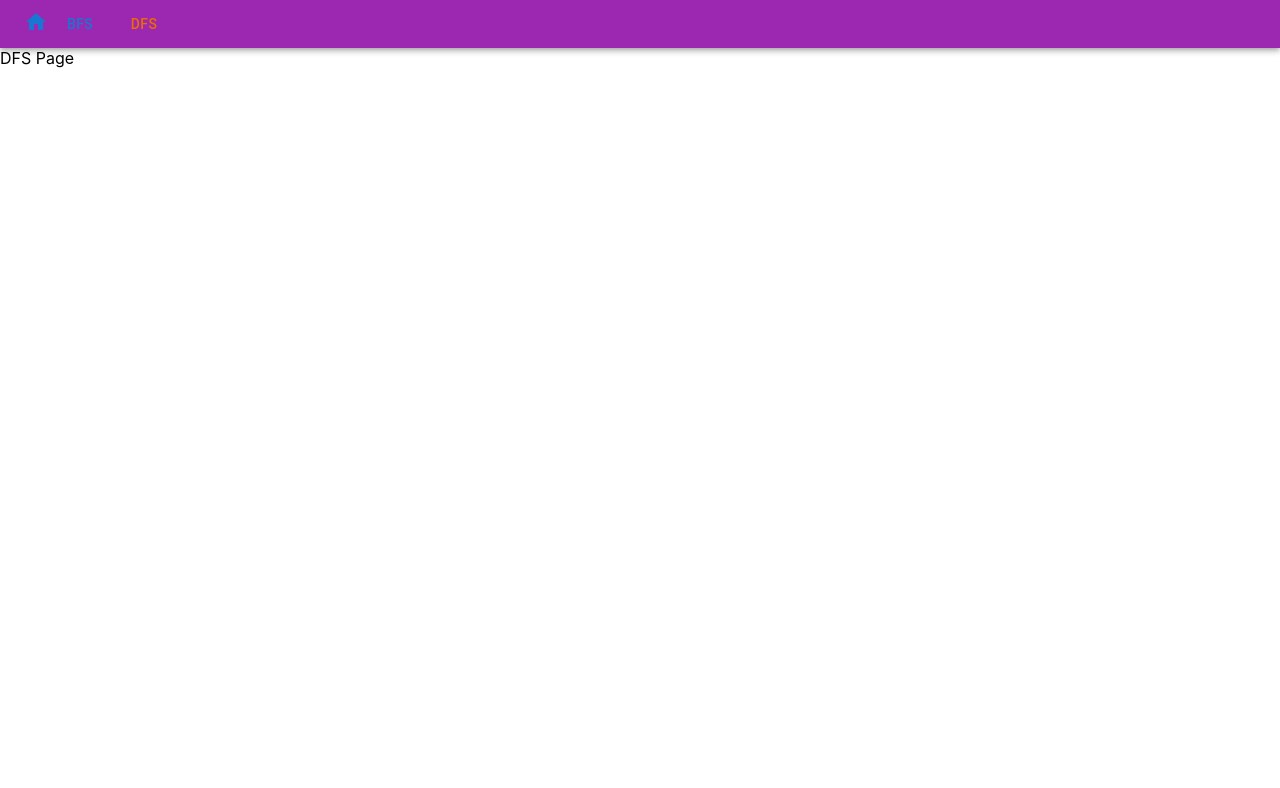
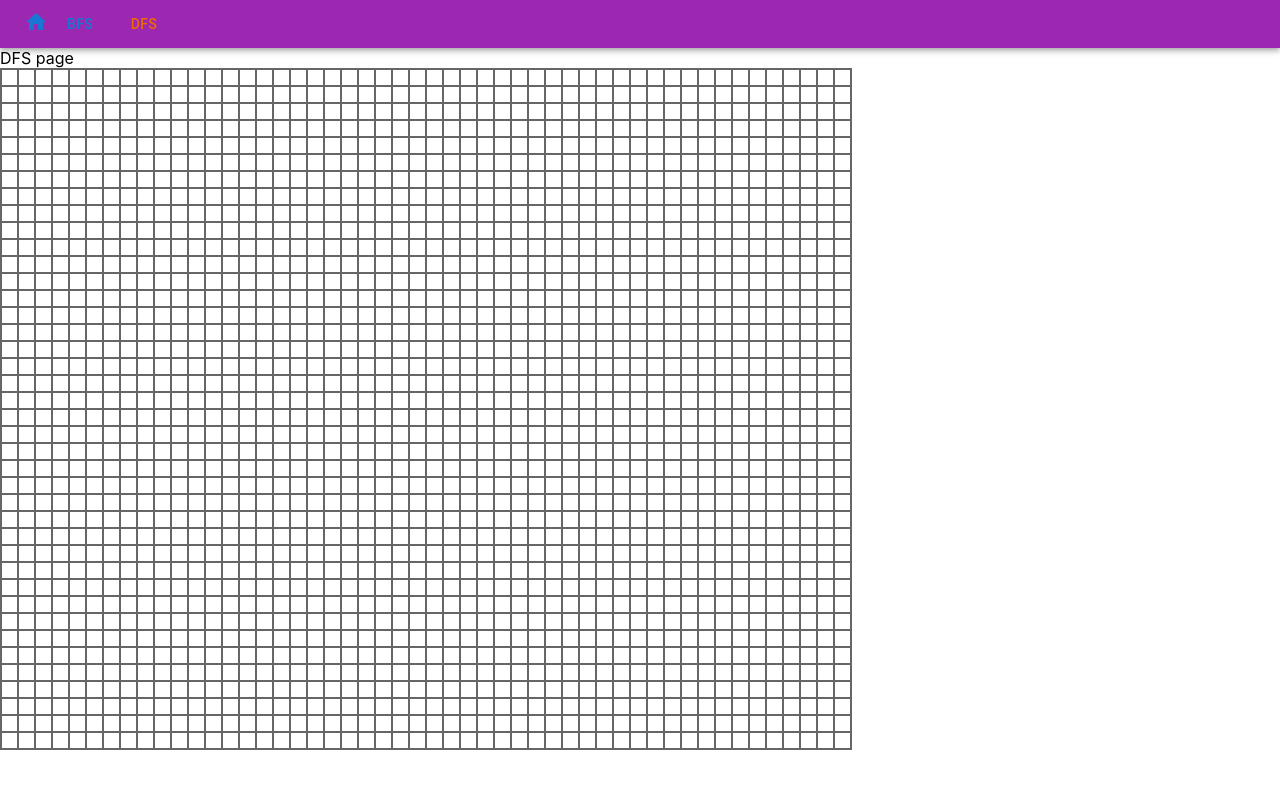
Before and after one commit to lwy123177/lwy123177.github.io, a React (Create React App) app: page /dfs in a window 1280 px wide. Shown: the top 788 px of the page. Built offline with nearby package versions, Linux system fonts and the light colour scheme.

Commit message:
Update Context API and markCell() for Grid

```diff
--- a/src/components/Bfs.tsx
+++ b/src/components/Bfs.tsx
@@ -1,23 +1,13 @@
-import { useState } from "react";
 import Grid from "./Grid";
-
-const h = 40;
-const w = 50;
+import { useContext } from "react";
+import { GridContext } from "../store/GridContext";
 
 const Bfs = () => {
-  let startGrid: string[][] = [];
-  for (let i = 0; i < h; i++) {
-    let row: string[] = [];
-    for (let j = 0; j < w; j++) {
-      row.push("empty");
-    }
-    startGrid.push(row);
-  }
-  const [grid, setGrid] = useState<string[][]>(startGrid);
+  const gridContext = useContext(GridContext);
   return (
     <div>
       BFS page
-      <Grid grid={grid} />
+      <Grid grid={gridContext.grid} />
     </div>
   );
 };
--- a/src/components/Dfs.tsx
+++ b/src/components/Dfs.tsx
@@ -1,4 +1,14 @@
+import Grid from "./Grid";
+import { useContext } from "react";
+import { GridContext } from "../store/GridContext";
+
 const Dfs = () => {
-  return <div>DFS Page</div>;
+  const gridContext = useContext(GridContext);
+  return (
+    <div>
+      DFS page
+      <Grid grid={gridContext.grid} />
+    </div>
+  );
 };
 export default Dfs;
--- a/src/components/Grid.tsx
+++ b/src/components/Grid.tsx
@@ -1,14 +1,22 @@
 import classes from "./Grid.module.css";
+import { useContext } from "react";
+import { GridContext } from "../store/GridContext";
 
 const Grid: React.FC<{
   grid: string[][];
 }> = (props) => {
+  const gridContext = useContext(GridContext);
   return (
     <div className={classes["div-table"]}>
-      {props.grid.map((row) => (
+      {props.grid.map((row, rowIndex) => (
         <div className={classes["div-table-row"]}>
-          {row.map((cell) => (
-            <div className={`${classes["div-table-col"]} ${classes[cell]}`} />
+          {row.map((cell, colIndex) => (
+            <div
+              className={`${classes["div-table-col"]} ${classes[cell]}`}
+              onClick={() => {
+                gridContext.markCell(rowIndex, colIndex, "obstacle");
+              }}
+            />
           ))}
         </div>
       ))}
--- a/src/index.tsx
+++ b/src/index.tsx
@@ -3,14 +3,17 @@ import ReactDOM from "react-dom/client";
 import "./index.css";
 import App from "./App";
 import { BrowserRouter } from "react-router-dom";
+import { GridContextProvider } from "./store/GridContext";
 
 const root = ReactDOM.createRoot(
   document.getElementById("root") as HTMLElement
 );
 root.render(
   <React.StrictMode>
-    <BrowserRouter>
-      <App />
-    </BrowserRouter>
+    <GridContextProvider>
+      <BrowserRouter>
+        <App />
+      </BrowserRouter>
+    </GridContextProvider>
   </React.StrictMode>
 );
--- /dev/null
+++ b/src/store/GridContext.tsx
@@ -0,0 +1,48 @@
+import React, { useState } from "react";
+
+const h = 40;
+const w = 50;
+
+type GridContextObj = {
+  grid: string[][];
+  markCell: (row: number, col: number, val: string) => void;
+};
+
+let startGrid: string[][] = [];
+for (let i = 0; i < h; i++) {
+  let row: string[] = [];
+  for (let j = 0; j < w; j++) {
+    row.push("empty");
+  }
+  startGrid.push(row);
+}
+
+export const GridContext = React.createContext<GridContextObj>({
+  grid: startGrid,
+  markCell: (row: number, col: number, val: string) => {},
+});
+
+export const GridContextProvider: React.FC<{ children: React.ReactNode }> = (
+  props
+) => {
+  const [grid, setGrid] = useState<string[][]>(startGrid);
+  const markCell = (row: number, col: number, val: string) => {
+    setGrid((prevState) => {
+      let cloneGrid: string[][] = [];
+      for (let i = 0; i < prevState.length; i++) {
+        cloneGrid.push([...prevState[i]]);
+      }
+      cloneGrid[row][col] = val;
+      return cloneGrid;
+    });
+  };
+  const contextValue = {
+    grid: grid,
+    markCell: markCell,
+  };
+  return (
+    <GridContext.Provider value={contextValue}>
+      {props.children}
+    </GridContext.Provider>
+  );
+};
```
